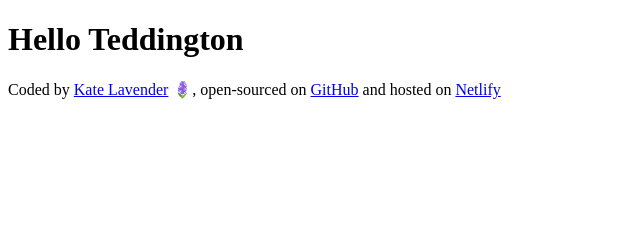
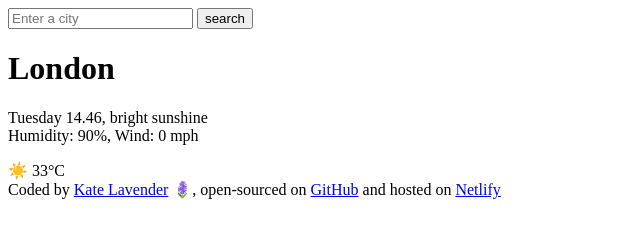
Before and after one commit to Kate-Lav/Moody-weather-app, a plain HTML site: page index.html in a window 1280 px wide. Shown: the whole page, without its empty margins (0-640 px from the left). Drawn offline with Linux system fonts and the light colour scheme.

Commit message:
Added HTML

```diff
--- a/index.html
+++ b/index.html
@@ -6,7 +6,26 @@
     <title>Moody Weather App</title>
   </head>
   <body>
-    <h1>Hello Teddington</h1>
+    <header>
+        <form>
+            <input type="search" placeholder="Enter a city" required/>
+            <input type="submit" value="search"/>
+
+        </form>
+
+    </header>
+    <main>
+        <div>
+    <h1>London</h1>
+    <p>
+        Tuesday 14.46, bright sunshine
+        <br/>
+        Humidity: 90%, Wind: 0 mph
+    </p>
+    </div>
+    <div>
+    ☀️ 33°C
+    </div>
     <footer>
       Coded by
       <a href="https://github.com/Kate-Lav" target="blank">Kate Lavender</a> 🪻,
@@ -16,8 +35,8 @@
       >
       and hosted on
       <a href="https://moody-weather-forecast.netlify.app/" target="blank"
-        >Netlify</a
-      >
+        >Netlify</a>
+      </main>
     </footer>
   </body>
 </html>
```
